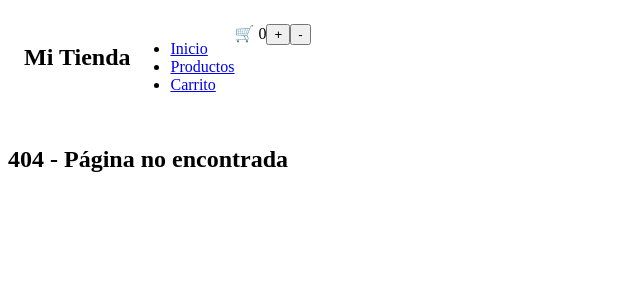
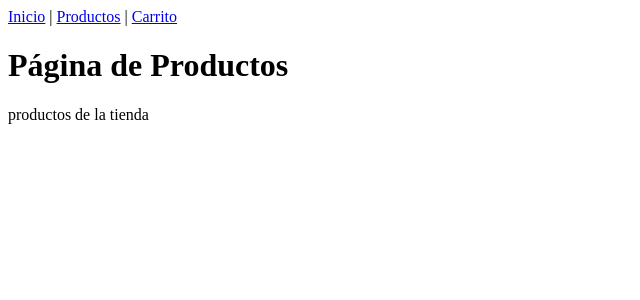
Before and after one commit to ElKabesas/miproyecto-matiaslopez, a React (Vite) app: page /productos in a window 1280 px wide. Before the commit this address had no page. Shown: the top 300 px of the page, without its empty margins (0-640 px from the left). Built offline with nearby package versions, Linux system fonts and the light colour scheme.

Commit message:
Carpeta pages con archivos

```diff
--- a/src/App.jsx
+++ b/src/App.jsx
@@ -1,16 +1,18 @@
 import { Routes, Route } from "react-router-dom";
 import Navbar from "./components/Navbar";
 import ItemListContainer from "./components/ItemListContainer";
-import CartWidget from "./components/CartWidget";
+import Productos from "./Pages/Productos";
+import Carrito from "./Pages/Carrito";
 
 function App() {
   return (
     <>
       <Navbar />
+
       <Routes>
         <Route path="/" element={<ItemListContainer greeting="¡Bienvenido a nuestra tienda online!" />} />
-        <Route path="/cart" element={<CartWidget />} />
-        <Route path="*" element={<h2>404 - Página no encontrada</h2>} />
+        <Route path="/productos" element={<Productos />} />
+        <Route path="/carrito" element={<Carrito />} />
       </Routes>
     </>
   );
--- /dev/null
+++ b/src/Pages/Carrito.jsx
@@ -0,0 +1,10 @@
+const Carrito = () => {
+  return (
+    <div>
+      <h1>Página del Carrito</h1>
+      <p>productos agregados</p>
+    </div>
+  );
+};
+
+export default Carrito;
--- /dev/null
+++ b/src/Pages/Productos.jsx
@@ -0,0 +1,10 @@
+const Productos = () => {
+  return (
+    <div>
+      <h1>Página de Productos</h1>
+      <p>productos de la tienda</p>
+    </div>
+  );
+};
+
+export default Productos;
--- a/src/components/NavBar.jsx
+++ b/src/components/NavBar.jsx
@@ -1,18 +1,11 @@
-import React from 'react';
-import CartWidget from './CartWidget';
 import { Link } from "react-router-dom";
-import '../App.css';
 
 const Navbar = () => {
   return (
-    <nav className='navstyle'>
-      <h1>Mi Tienda</h1>
-      <ul>
-        <li><Link to="/">Inicio</Link></li>
-        <li><Link to="/productos">Productos</Link></li>
-        <li><Link to="/carrito">Carrito</Link></li>
-      </ul>
-      <CartWidget />
+    <nav>
+      <Link to="/">Inicio</Link> |{" "}
+      <Link to="/productos">Productos</Link> |{" "}
+      <Link to="/carrito">Carrito</Link>
     </nav>
   );
 };
```
